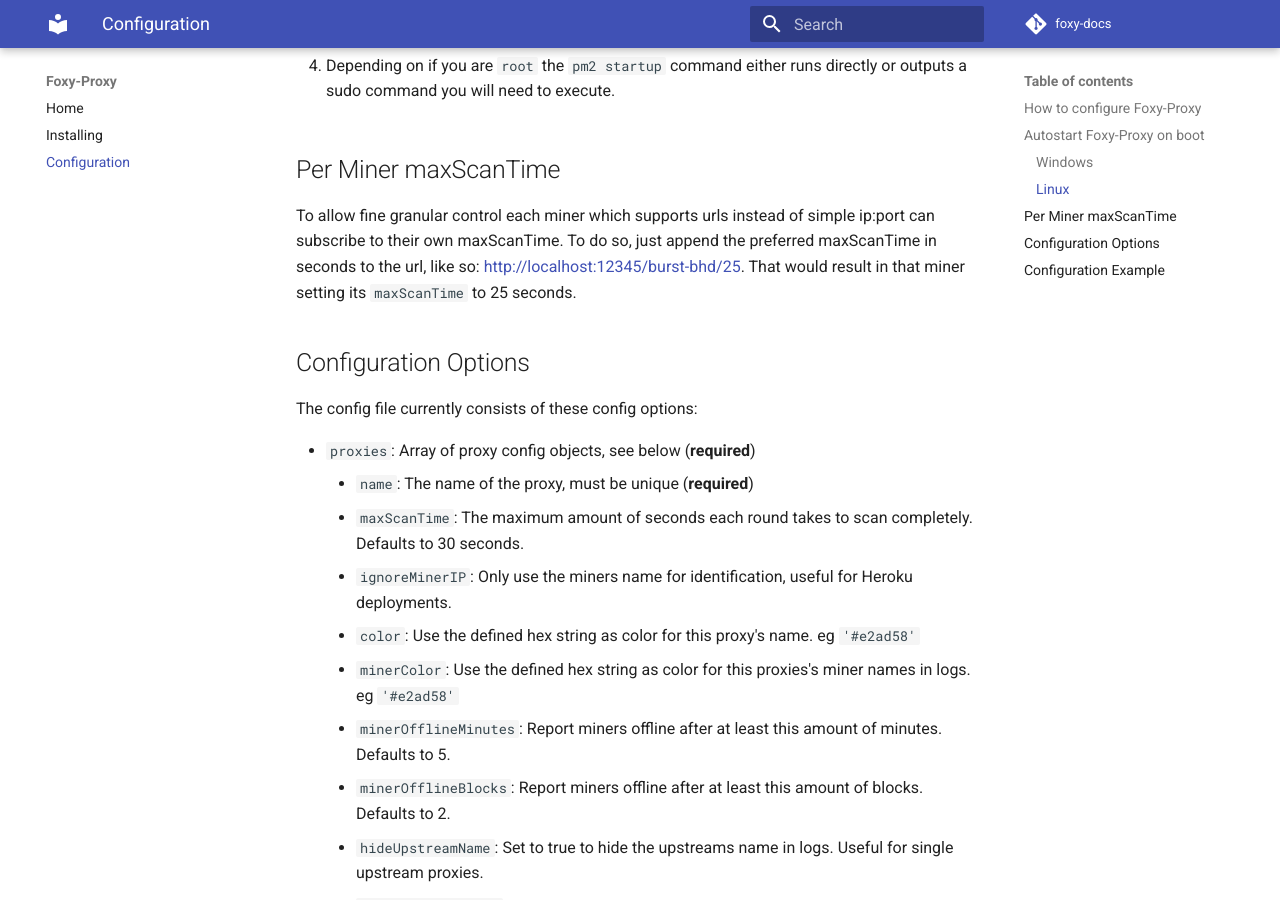
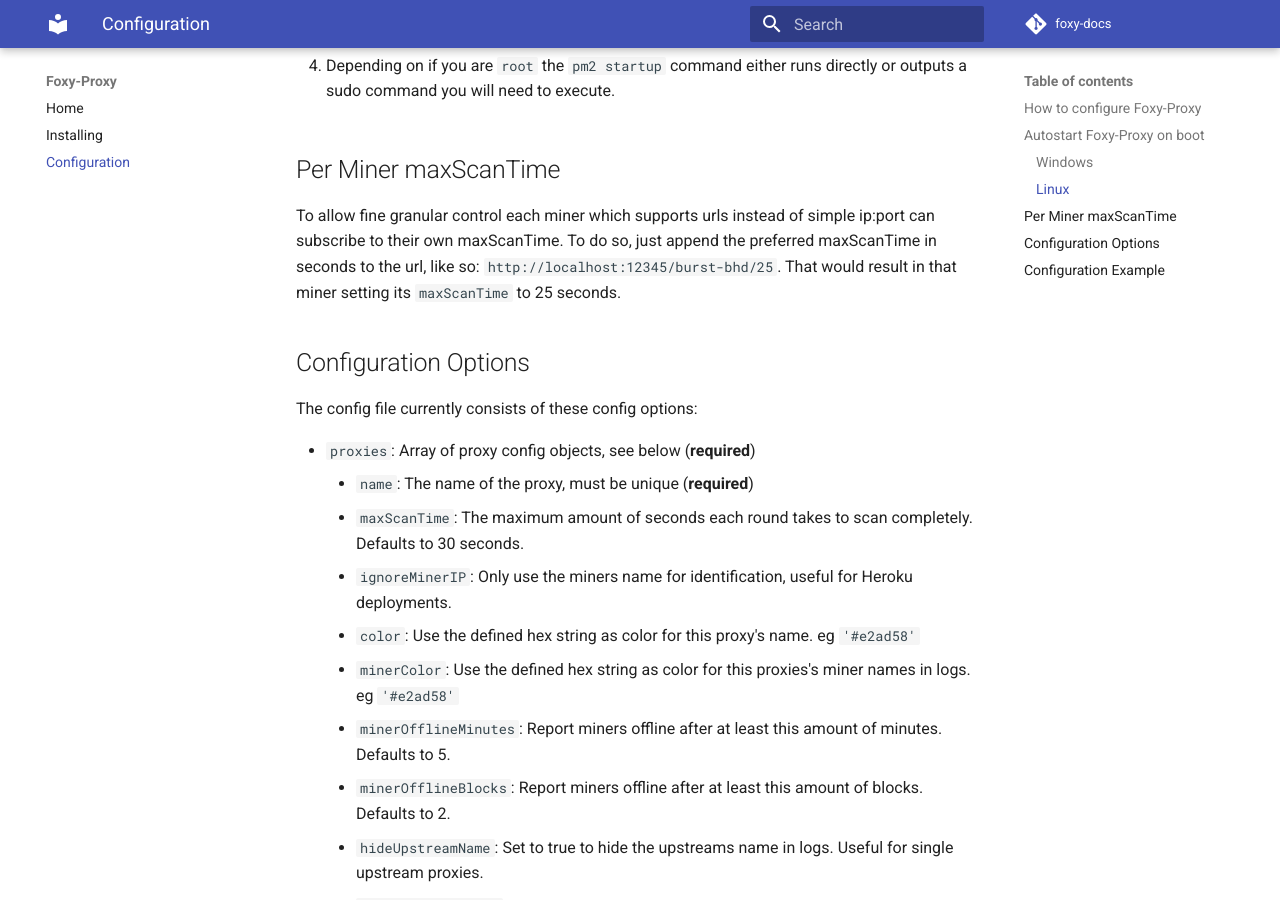
Before and after one commit to foxypool/docs, an MkDocs documentation site: the page built from docs/foxy-proxy/configuration.md, in a window 1280 px wide and 900 px high, scrolled down 1276 px. Built offline with MkDocs 1.6.1 and Material for MkDocs 9.7.7, drawn with Linux system fonts in a browser that asks for light colours; comment, search, counter and statistics services are not loaded.

```diff
--- a/docs/foxy-proxy/configuration.md
+++ b/docs/foxy-proxy/configuration.md
@@ -46,7 +46,7 @@ pm2 startup
 
 ## Per Miner maxScanTime
 
-To allow fine granular control each miner which supports urls instead of simple ip:port can subscribe to their own maxScanTime. To do so, just append the preferred maxScanTime in seconds to the url, like so: http://localhost:12345/burst-bhd/25. That would result in that miner setting its `maxScanTime` to 25 seconds.
+To allow fine granular control each miner which supports urls instead of simple ip:port can subscribe to their own maxScanTime. To do so, just append the preferred maxScanTime in seconds to the url, like so: `http://localhost:12345/burst-bhd/25`. That would result in that miner setting its `maxScanTime` to 25 seconds.
 
 ## Configuration Options
 
```
